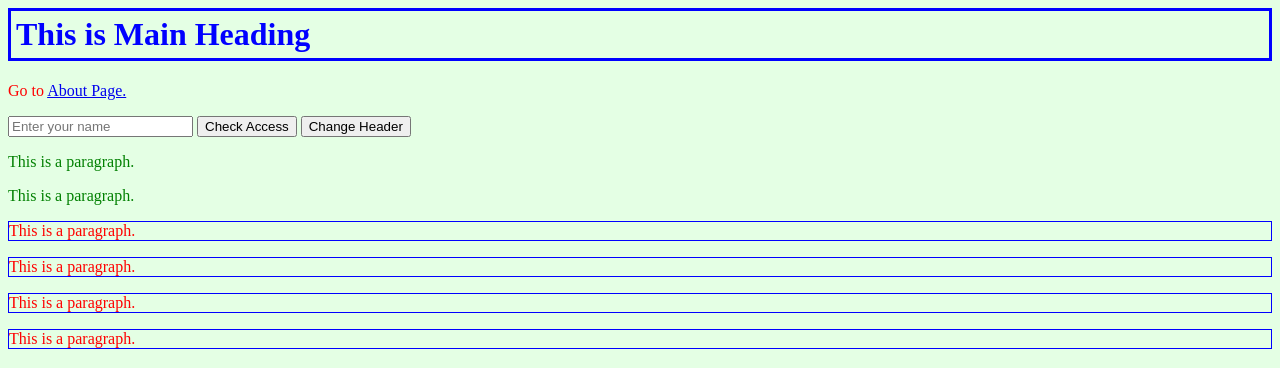
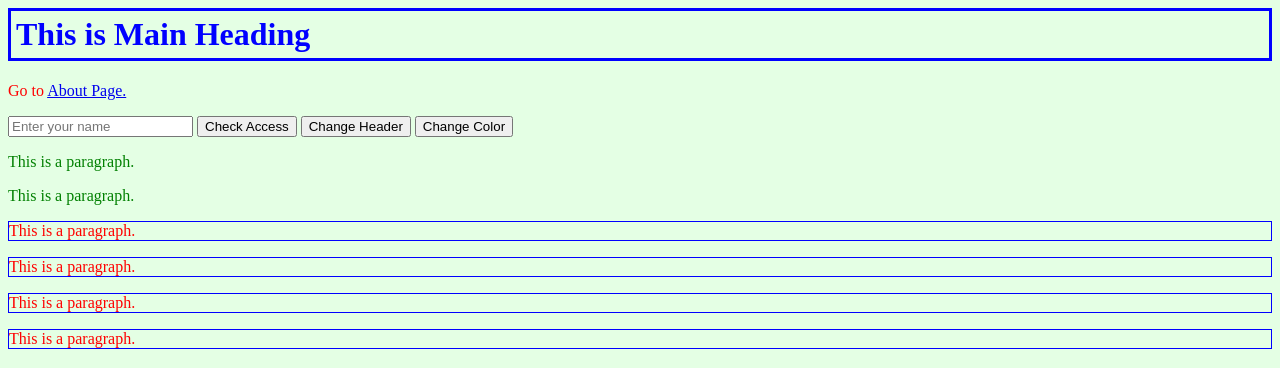
Before and after one commit to adeeshaashinshana/sample-web, a plain HTML site: page index.html in a window 1280 px wide. Shown: the top 368 px of the page. Drawn offline with Linux system fonts and the light colour scheme.

Commit message:
add new function

```diff
--- a/index.html
+++ b/index.html
@@ -15,6 +15,7 @@
 
 	<button onclick="greeting()">Check Access</button>
 	<button onclick="changeHeader()">Change Header</button>
+	<button onclick="changeColor()">Change Color</button>
 
 
 	<p class="greenText">This is a paragraph.</p>
@@ -99,6 +100,14 @@
 			header.style.backgroundColor = "black";
 		}
 
+		function changeColor() {
+			const elements = document.querySelectorAll(".normalText");
+			console.log(elements);
+			elements.forEach(element => {
+				element.style.color = "orange";
+			});
+		}
+
 		// const btn = document.getElementById("accBtn");
 		// btn.addEventListener("click", greeting("Kandy"));
 	</script>
```
